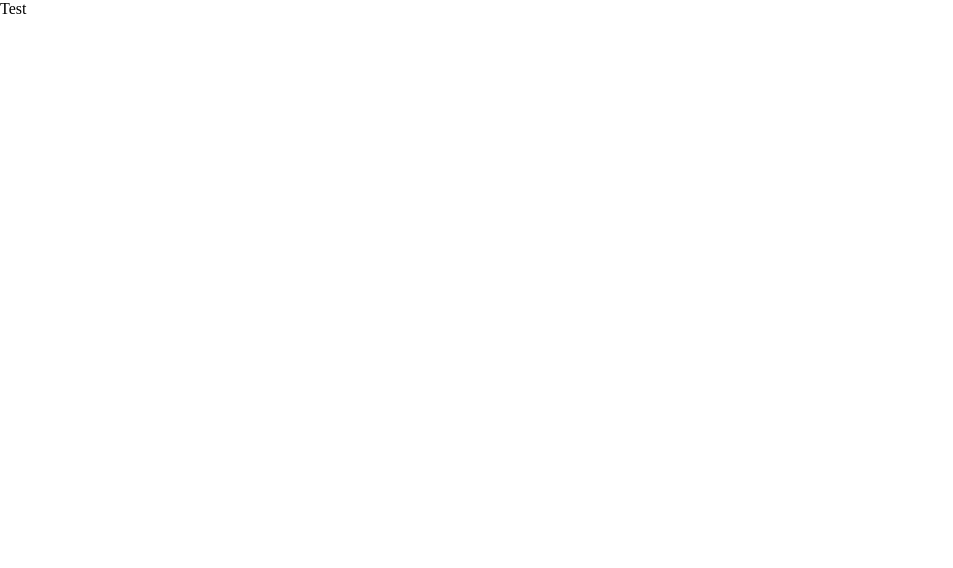
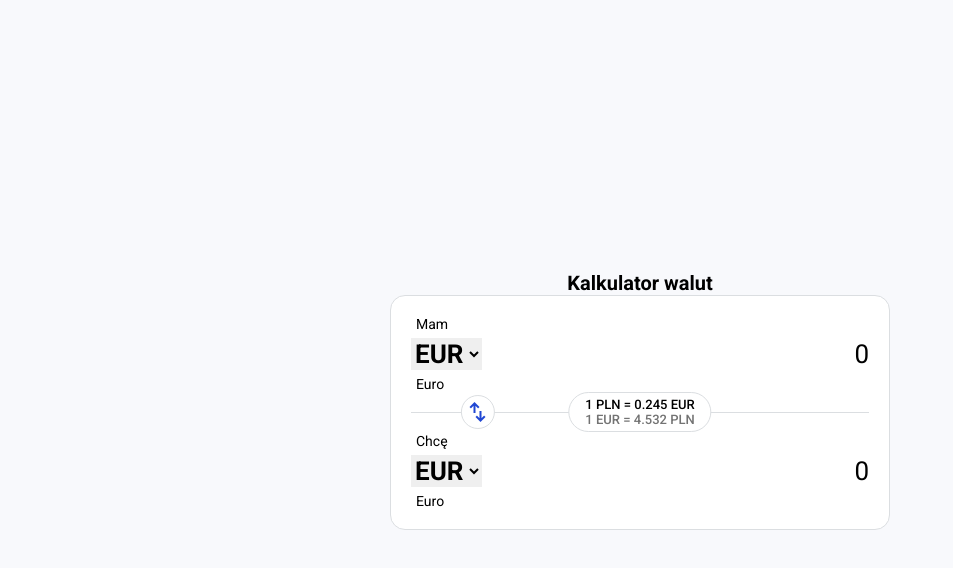
Before and after one commit to MobbySchiller/currency-converter, a website built with Vite: page index.html in a window 1280 px wide. Shown: the whole page, without its empty margins (0-953 px from the left). Built offline with nearby package versions, Linux system fonts and the light colour scheme.

Commit message:
style: add styles

```diff
--- a/index.html
+++ b/index.html
@@ -5,11 +5,50 @@
   <meta charset="UTF-8" />
   <link rel="icon" type="image/svg+xml" href="/vite.svg" />
   <meta name="viewport" content="width=device-width, initial-scale=1.0" />
+  <link rel="stylesheet"
+    href="https://fonts.googleapis.com/css2?family=Material+Symbols+Outlined:opsz,wght,FILL,GRAD@48,400,0,0" />
   <title>Currency Converter</title>
 </head>
 
 <body>
-  <div>Test</div>
+  <div class="wrapper">
+    <h1 class="title">Kalkulator walut</h1>
+    <main class="converter">
+      <div class="currency">
+        <div class="currency__info">
+          <h2 class="currency__title">Mam</h2>
+          <div class="currency__adjustment">
+            <select class="currency__selector" name="" id="">
+              <option value="">EUR</option>
+              <option value="">USD</option>
+            </select>
+            <input class="currency__input" type="number" value="0" placeholder="wartość">
+          </div>
+          <p class="currency__name">Euro</p>
+        </div>
+        <div class="currency__info">
+          <h2 class="currency__title">Chcę</h2>
+          <div class="currency__adjustment">
+            <select class="currency__selector" name="" id="">
+              <option value="">EUR</option>
+              <option value="">USD</option>
+            </select>
+            <input class="currency__input" type="number" value="0">
+          </div>
+          <p class="currency__name">Euro</p>
+        </div>
+      </div>
+      <div class="rates">
+        <p class="rates__primary">
+          1 PLN = 0.245 EUR
+        </p>
+        <p class="rates__secondary">1 EUR = 4.532 PLN</p>
+      </div>
+      <div class="swap"><span class="material-symbols-outlined">
+          swap_vert
+          </span></div>
+    </main>
+  </div>
   <script type="module" src="/src/main.ts"></script>
 </body>
 
--- a/src/scss/_variables.scss
+++ b/src/scss/_variables.scss
@@ -1,3 +1,10 @@
+$background-color: #F8F9FC;
+$text-color: #000000;
+$bright-color: #FFFFFF;
+$blue-color: #2047D3;
+$green-color: #14E65A;
+$lines-color: #DBDEE1;
+
 $breakpoints: (
     xs: 0,
     sm: 576px,
--- a/src/scss/styles.scss
+++ b/src/scss/styles.scss
@@ -1,3 +1,139 @@
+@import url('https://fonts.googleapis.com/css2?family=Roboto:wght@300;400;500;700&display=swap');
 @import './reset';
 @import './variables';
-@import './mixins'
+@import './mixins';
+
+html,
+body {
+    font-family: 'Roboto', sans-serif;
+}
+
+.wrapper {
+    display: flex;
+    flex-direction: column;
+    justify-content: center;
+    align-items: center;
+    width: 100%;
+    height: 100vh;
+    background-color: $background-color;
+}
+
+.title {
+    font-size: 20px;
+}
+
+.converter {
+    position: relative;
+    width: 98%;
+    max-width: 500px;
+    padding: 0 20px;
+    border-radius: 15px;
+    border: 1px solid $lines-color;
+    background-color: $bright-color;
+    z-index: 99;
+}
+
+.currency__info {
+    display: flex;
+    flex-direction: column;
+    padding: 20px 0;
+}
+
+.currency__info:nth-child(1) {
+    border-bottom: 1px solid $lines-color;
+}
+
+.currency__title {
+    margin-left: 5px;
+    font-size: 14px;
+    font-weight: 400;
+}
+
+.currency__adjustment {
+    display: flex;
+    justify-content: space-between;
+    margin: 6px 0;
+}
+
+.currency__selector {
+    border: 0;
+    font-size: 26px;
+    font-weight: 700;
+    font-family: 'Roboto', sans-serif;
+}
+
+.currency__input {
+    width: 80%;
+    border: 0;
+    font-size: 26px;
+    font-weight: 400;
+    font-family: 'Roboto', sans-serif;
+    text-align: right;
+    caret-color: $blue-color;
+    outline: 0;
+}
+
+.currency__name {
+    margin-left: 5px;
+    font-size: 14px;
+}
+
+.rates {
+    display: block;
+    position: absolute;
+    top: 50%;
+    left: 50%;
+    transform: translate(-50%, -50%);
+    padding: 4px 16px;
+    border: 1px solid $lines-color;
+    border-radius: 25px;
+    background-color: $bright-color;
+    font-size: 13px;
+    font-weight: 500;
+}
+
+.rates__secondary {
+    color: lighten($text-color, 45%);
+}
+
+.swap {
+    display: flex;
+    justify-content: center;
+    align-items: center;
+    position: absolute;
+    top: 50%;
+    left: 15%;
+    transform: translate(-15%, -50%);
+    width: 34px;
+    aspect-ratio: 1/1;
+    border-radius: 50%;
+    border: 1px solid $lines-color;
+    background-color: $bright-color;
+    color: $blue-color;
+    cursor: pointer;
+
+    &:hover {
+        background-color: darken($bright-color, 5%)
+    }
+}
+
+.result {
+    position: absolute;
+    top: 90%;
+    width: 100%;
+    height: 100px;
+    padding: 30px 20px;
+    border-radius: 15px;
+    border: 1px solid $lines-color;
+    background-color: $green-color;
+}
+
+input::-webkit-outer-spin-button,
+input::-webkit-inner-spin-button {
+    -webkit-appearance: none;
+    margin: 0;
+}
+
+input[type=number] {
+    appearance: textfield;
+}
```
